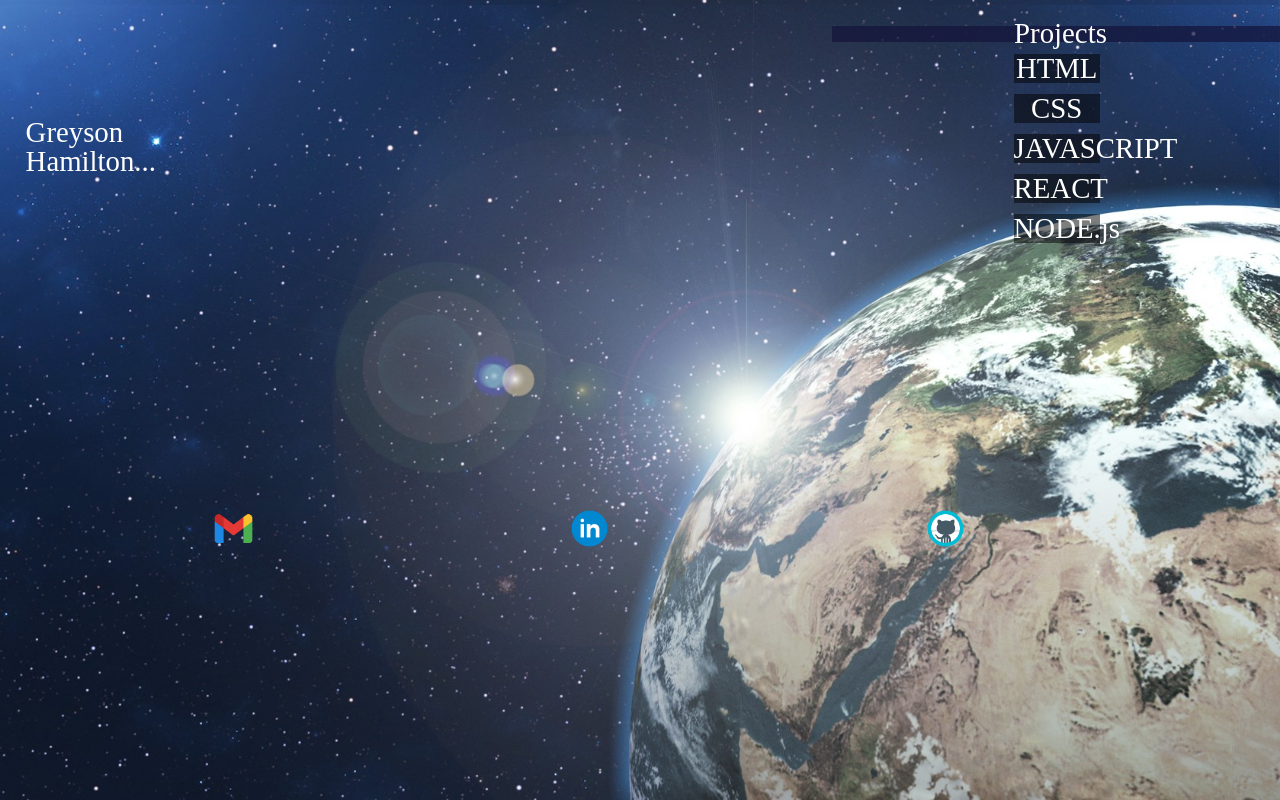
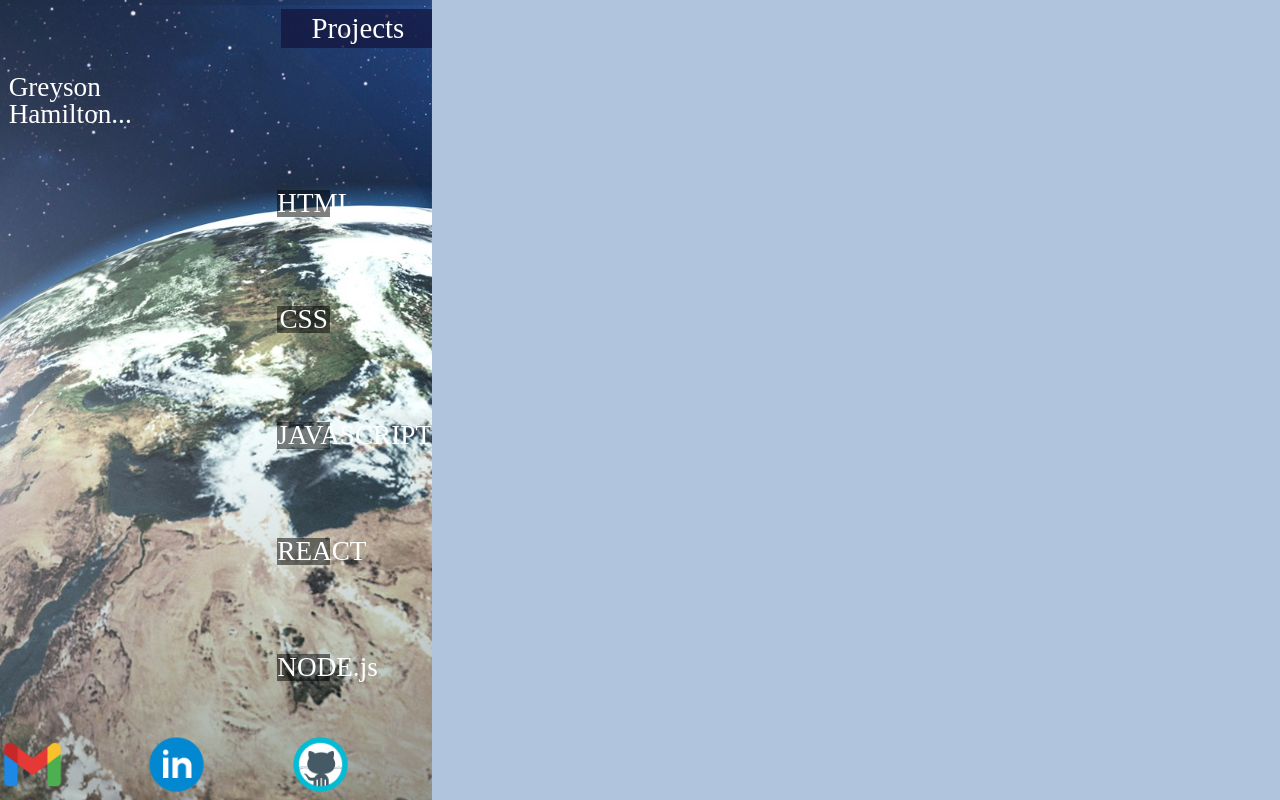
Before and after one commit to greysonhamilton/Styledfolio, a React (Create React App) app: page / in a window 1280 px wide. Built offline with nearby package versions, Linux system fonts and the light colour scheme.

Commit message:
media styles

```diff
--- a/public/index.css
+++ b/public/index.css
@@ -52,3 +52,11 @@ table {
 html {
 	font-size: 16px;
 }
+
+body {
+	display: flex;
+}
+
+div#root {
+	display: flex;
+}
--- a/src/Assets/Styled.js
+++ b/src/Assets/Styled.js
@@ -30,7 +30,8 @@ export const Main=styled.div `
 
     display: flex;
     width: 100%;
-    font-size: 1.8rem;
+    height: 86vh;
+    font-size: 1.7rem;
 
 `;
 
@@ -38,10 +39,9 @@ export const Animate=styled.div `
 
     display: flex;
     flex-direction: column;
-    margin: 0 1% 0 65%;
+    margin: 23% 0 0 18%;
     width: 40%;
-    justify-content: space evenly;
-    height: 39vh;
+    justify-content: space-around;
 
 `;
 
@@ -88,7 +88,7 @@ export const Ul=styled.ul `
     width: 50%;
     font-size: 1.4rem;
     background-color: rgba(0,0,0,0.7);
-    margin: 8% 0.5%;
+    margin: 15% 0.5%;
     position: absolute;
 
 `;
--- a/src/Components/Footer.js
+++ b/src/Components/Footer.js
@@ -7,28 +7,24 @@ import linkedin from '../Assets/images/linkedin.png';
 const Footing = styled.div`
 
     display: flex;
-    width: 100%;
-    align-self: center;
-    height: 7vh;
 
 `;
 
 const Container = styled.div`
 
     display: flex;
-    width: 100%;
-    justify-content: space-evenly;
+
 `;
 
 const Social = styled.a`
 
-    align-self: center;
+    a
 
-    `;
+`;
 
 const SocialImg = styled.img`
 
-    width: 30%;
+    width: 45%;
     align-self: center;
 
 `;
--- a/src/Components/Header.js
+++ b/src/Components/Header.js
@@ -9,7 +9,7 @@ const Heading = styled.div`
     background-color: rgb(19, 19, 57,0.7);
     justify-content: center;
     margin: 2% 0 1% 65%;
-    height: 2vh;
+    height: 5vh;
 
 `;
 
```
